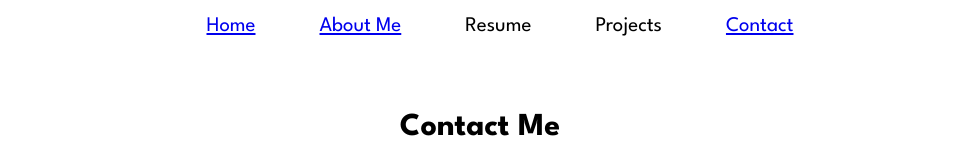
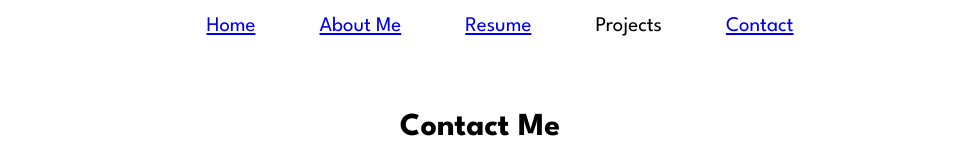
Before and after one commit to mberti13/mberti-portfolio, a React (Create React App) app: page /contact in a window 1280 px wide. Shown: the top 160 px of the page, without its empty margins (160-1119 px from the left). Built offline with nearby package versions, Linux system fonts and the light colour scheme.

Commit message:
linked resume to navbar link

```diff
--- a/src/components/Contact.jsx
+++ b/src/components/Contact.jsx
@@ -8,7 +8,7 @@ const Contact = () => {
     e.preventDefault();
 
     emailjs
-    //TODO: add variable info
+    // add variable info
       .sendForm(
         "service_sbnfqdp",
         "template_sl4o3nj",
--- a/src/components/Nav.jsx
+++ b/src/components/Nav.jsx
@@ -8,7 +8,7 @@ const Nav = () => {
         <ul>
             <li><Link to={"/"}>Home</Link></li>
             <li><Link to={"about"}>About Me</Link></li>
-            <li className='resume-link'>Resume</li>
+            <li className='resume-link'><a href="https://docs.google.com/document/d/1x1TdlubHrWFR0pQXBxFbFX2pLXvMj8u7pe4RPQKmK1s/edit?usp=sharing" target="_blank">Resume</a></li>
             <li>Projects</li>
             <li><Link to={"/contact"}>Contact</Link></li>
         </ul>
```
